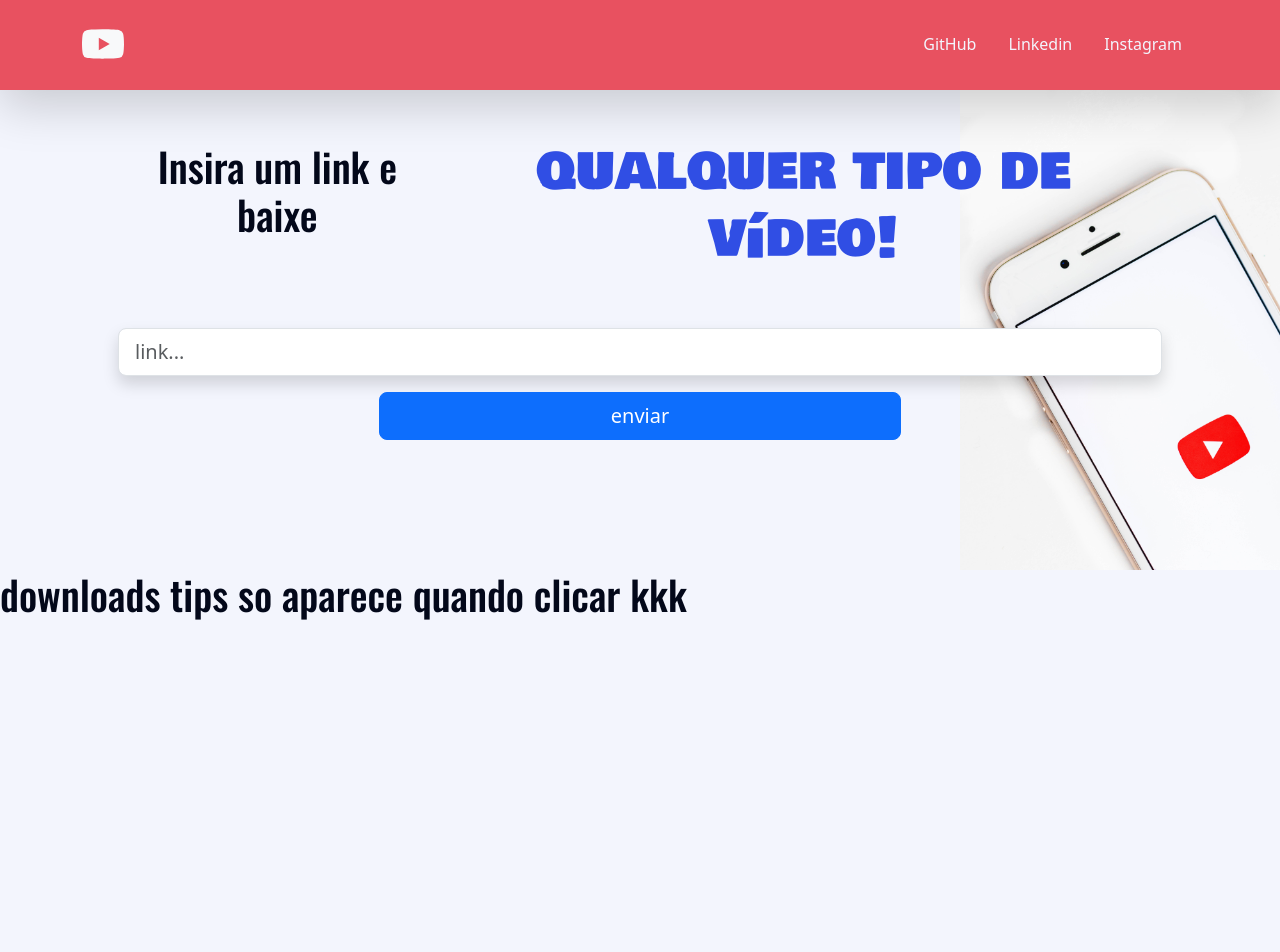
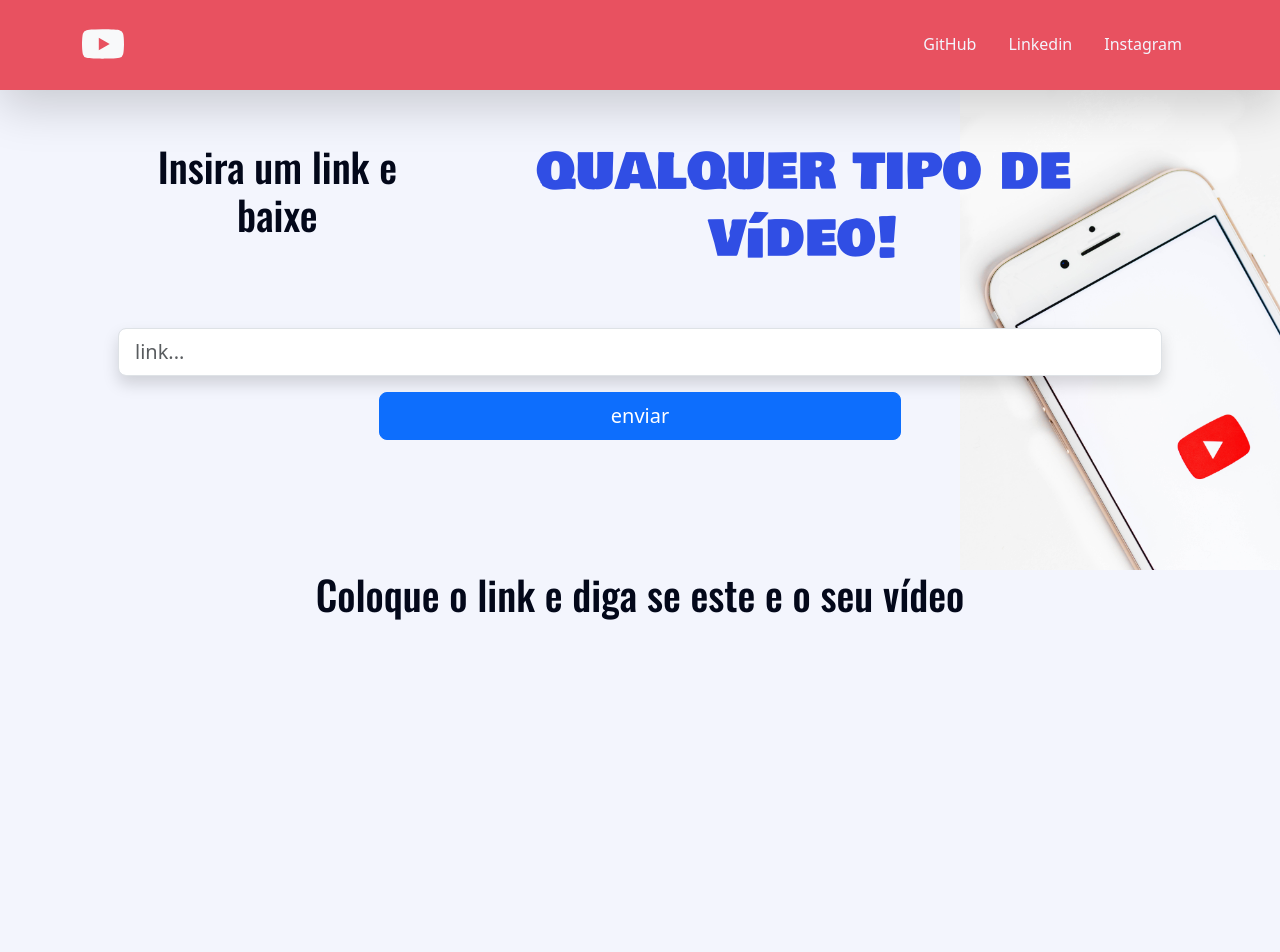
Before and after one commit to danielBRTanimacao/Youtube-video-download-with-python, a React (Vite) app in the folder frontend/: page / in a window 1280 px wide. Shown: the top 952 px of the page. Built offline with nearby package versions, Linux system fonts and the light colour scheme.

Commit message:
resolving and add function yt

```diff
--- a/frontend/package.json
+++ b/frontend/package.json
@@ -11,7 +11,8 @@
   },
   "dependencies": {
     "react": "^18.2.0",
-    "react-dom": "^18.2.0"
+    "react-dom": "^18.2.0",
+    "react-player": "^2.14.1"
   },
   "devDependencies": {
     "@types/react": "^18.2.43",
--- a/frontend/src/components/DownloadArea.jsx
+++ b/frontend/src/components/DownloadArea.jsx
@@ -3,14 +3,19 @@ import { useState } from "react";
 import VideoDownloads from "./VideoDownloads.jsx";
 
 export default () => {
-    const [linkTxt, setLink] = useState(
-        ""
-        // "https://www.youtube.com/embed/zpOULjyy-n8?rel=0"
-    );
+    const [linkTxt, setLink] = useState("");
+
+    const [ytError, setYtError] = useState(true);
 
     function cathLink() {
         let txtlink = document.querySelector("#linkCather").value;
-        setLink(txtlink);
+        const ytRegex =
+            /^((?:https?:)?\/\/)?((?:www|m)\.)?((?:youtube\.com|youtu.be))(\/(?:[\w\-]+\?v=|embed\/|v\/)?)([\w\-]+)(\S+)?$/;
+        if (ytRegex.test(txtlink)) {
+            setLink(txtlink);
+        } else {
+            setYtError(false);
+        }
     }
 
     return (
@@ -41,7 +46,7 @@ export default () => {
                     </div>
                 </div>
             </section>
-            <VideoDownloads link={linkTxt} />
+            <VideoDownloads link={linkTxt} ytValid={ytError} />
         </>
     );
 };
--- a/frontend/src/components/VideoDownloads.jsx
+++ b/frontend/src/components/VideoDownloads.jsx
@@ -1,13 +1,15 @@
-export default (linkprop, validprop) => {
-    if (validprop) {
+import ReactPlayer from "react-player";
+
+export default (linkprop) => {
+    if (linkprop.ytValid) {
         return (
             <>
-                <section>
+                <section className="text-center">
                     <h1 className="pb-5">
-                        downloads tips so aparece quando clicar kkk
+                        Coloque o link e diga se este e o seu vídeo
                     </h1>
-                    <div className="ratio ratio-16x9 container w-50">
-                        <iframe src={linkprop.link} allowFullScreen></iframe>
+                    <div className="container">
+                        <ReactPlayer url={linkprop.link} />
                     </div>
                     <div className="pt-5">links tipe download</div>
                 </section>
@@ -16,7 +18,12 @@ export default (linkprop, validprop) => {
     } else {
         return (
             <>
-                <h1>Deu ruim</h1>
+                <section className="text-center">
+                    <h1>
+                        Oops... pelo visto você não colocou um link valido...
+                        insira um link valido!
+                    </h1>
+                </section>
             </>
         );
     }
```
Also changed, not shown: 1 other file (tests, documents, lock files or other folders).
